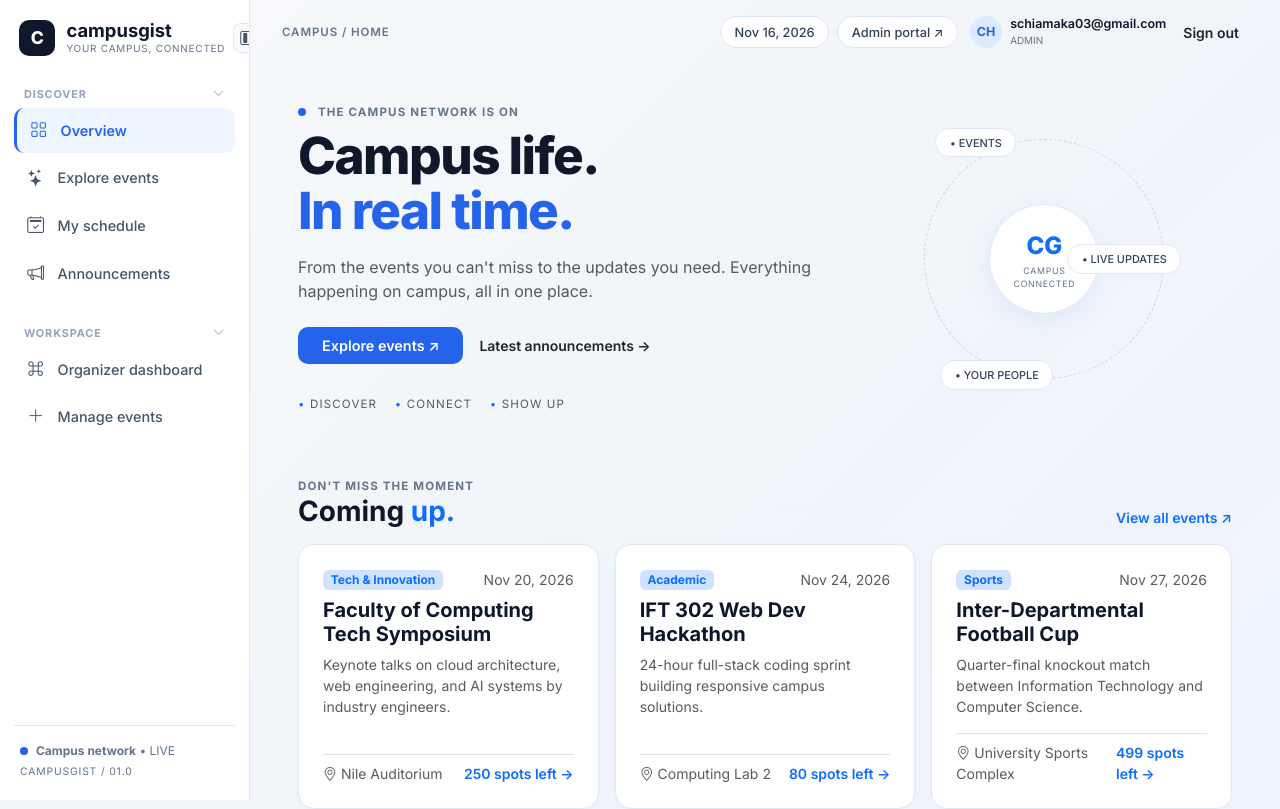
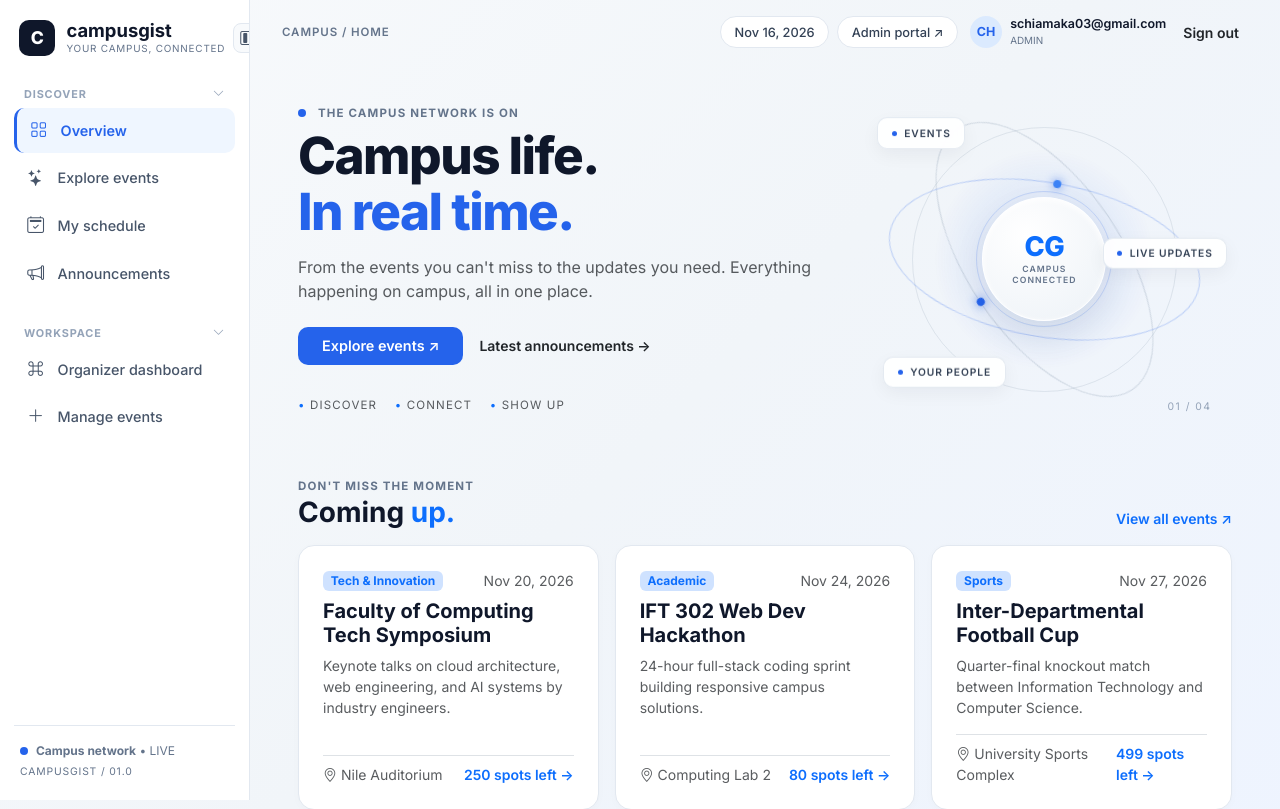
Before and after one commit to CS-O-SC/campusgist-portal, a PHP site: page / in a window 1280 px wide. Shown: the top 809 px of the page. Run offline with PHP 8.4, Linux system fonts and the light colour scheme; a user stored in the database is signed in; data comes from the database, SQL or seed files in the repository.

Commit message:
Add tilted 3D orbiting rings and floating hero cards

```diff
--- a/css/style.css
+++ b/css/style.css
@@ -408,3 +408,174 @@ body {
         padding: 1rem;
     }
 }
+
+/* Tilted 3D Orbit Stage (Overview Hero) */
+.orbit-stage {
+    width: 350px;
+    height: 310px;
+    max-width: 100%;
+    position: relative;
+    margin: 0 auto;
+    display: flex;
+    align-items: center;
+    justify-content: center;
+}
+
+.orbit-glow {
+    position: absolute;
+    width: 220px;
+    height: 220px;
+    border-radius: 50%;
+    background: radial-gradient(circle, rgba(37, 99, 235, 0.16) 0%, rgba(37, 99, 235, 0) 70%);
+    animation: cgPulse 4s ease-in-out infinite;
+    pointer-events: none;
+}
+
+.orbit-circle-outer {
+    position: absolute;
+    width: 265px;
+    height: 265px;
+    border-radius: 50%;
+    border: 1px solid rgba(148, 163, 184, 0.22);
+    pointer-events: none;
+}
+
+/* Tilted Orbital Planes */
+.orbit-plane {
+    position: absolute;
+    width: 315px;
+    height: 155px;
+    display: flex;
+    align-items: center;
+    justify-content: center;
+    pointer-events: none;
+}
+
+.plane-1 {
+    transform: rotate(-28deg);
+}
+
+.plane-2 {
+    transform: rotate(28deg);
+}
+
+/* Full 360-Degree Continuous Spin Inside Each Tilted Plane */
+.orbit-ellipse {
+    width: 100%;
+    height: 100%;
+    border-radius: 50%;
+    border: 1px solid rgba(148, 163, 184, 0.36);
+    position: relative;
+    animation: cgSpinFull 9s linear infinite;
+}
+
+.orbit-ellipse.ellipse-alt {
+    border-color: rgba(37, 99, 235, 0.26);
+    animation: cgSpinReverseFull 12s linear infinite;
+}
+
+.orbit-dot {
+    position: absolute;
+    top: -4px;
+    left: 50%;
+    margin-left: -4px;
+    width: 8px;
+    height: 8px;
+    border-radius: 50%;
+    background: var(--cg-primary);
+    box-shadow: 0 0 10px rgba(37, 99, 235, 0.75);
+}
+
+.orbit-dot.dot-alt {
+    top: auto;
+    bottom: -4px;
+    background: #3b82f6;
+}
+
+/* Thin Blue Halo Around Center Sphere */
+.orbit-halo {
+    position: absolute;
+    width: 140px;
+    height: 140px;
+    border-radius: 50%;
+    border: 1px solid rgba(37, 99, 235, 0.25);
+    animation: cgPulse 3.5s ease-in-out infinite;
+    pointer-events: none;
+    z-index: 1;
+}
+
+.orbit-sphere {
+    width: 124px;
+    height: 124px;
+    border-radius: 50%;
+    background: radial-gradient(circle at 35% 30%, #ffffff 0%, #f1f5f9 75%, #e2e8f0 100%);
+    border: 1px solid rgba(255, 255, 255, 0.95);
+    box-shadow: 0 14px 34px rgba(15, 23, 42, 0.08), inset 0 2px 6px rgba(255, 255, 255, 0.95);
+    display: flex;
+    flex-direction: column;
+    align-items: center;
+    justify-content: center;
+    text-align: center;
+    position: relative;
+    z-index: 2;
+}
+
+/* Floating Cards */
+.orbit-card {
+    position: absolute;
+    background: rgba(255, 255, 255, 0.92);
+    backdrop-filter: blur(6px);
+    border: 1px solid rgba(226, 232, 240, 0.9);
+    border-radius: 10px;
+    padding: 0.45rem 0.85rem;
+    font-size: 0.64rem;
+    font-weight: 600;
+    letter-spacing: 0.09em;
+    color: #334155;
+    display: inline-flex;
+    align-items: center;
+    gap: 0.45rem;
+    box-shadow: 0 6px 18px rgba(15, 23, 42, 0.05);
+    z-index: 3;
+    white-space: nowrap;
+}
+
+.card-float-1 { animation: cgFloat 4s ease-in-out infinite; }
+.card-float-2 { animation: cgFloat 4.6s ease-in-out 0.8s infinite; }
+.card-float-3 { animation: cgFloat 4.2s ease-in-out 1.5s infinite; }
+
+.card-dot {
+    width: 5px;
+    height: 5px;
+    border-radius: 50%;
+    background: var(--cg-primary);
+}
+
+.orbit-index {
+    position: absolute;
+    bottom: 0;
+    right: 8px;
+    font-size: 0.65rem;
+    letter-spacing: 0.14em;
+    color: #94a3b8;
+}
+
+@keyframes cgSpinFull {
+    from { transform: rotate(0deg); }
+    to { transform: rotate(360deg); }
+}
+
+@keyframes cgSpinReverseFull {
+    from { transform: rotate(360deg); }
+    to { transform: rotate(0deg); }
+}
+
+@keyframes cgFloat {
+    0%, 100% { transform: translateY(0px); }
+    50% { transform: translateY(-6px); }
+}
+
+@keyframes cgPulse {
+    0%, 100% { transform: scale(0.96); opacity: 0.75; }
+    50% { transform: scale(1.06); opacity: 1; }
+}
--- a/includes/header.php
+++ b/includes/header.php
@@ -13,7 +13,7 @@ $page_crumb = $page_crumb ?? 'HOME';
     <link href="https://cdn.jsdelivr.net/npm/bootstrap@5.3.3/dist/css/bootstrap.min.css" rel="stylesheet">
     <link href="https://cdn.jsdelivr.net/npm/bootstrap-icons@1.11.3/font/bootstrap-icons.min.css" rel="stylesheet">
     <link href="https://fonts.googleapis.com/css2?family=Inter:wght@400;500;600;700;800&display=swap" rel="stylesheet">
-    <link href="css/style.css" rel="stylesheet">
+    <link href="css/style.css?v=4" rel="stylesheet">
 </head>
 <body>
 <div class="app-wrapper" id="appWrapper">
--- a/index.php
+++ b/index.php
@@ -26,14 +26,36 @@ $upcoming_res = $conn->query($upcoming_sql);
     </div>
 
     <div class="col-lg-5 text-center">
-        <div class="orbit-graphic">
-            <span class="topbar-pill position-absolute" style="top: -12px; left: 10px; font-size: 0.68rem;">&bull; EVENTS</span>
-            <span class="topbar-pill position-absolute" style="right: -18px; font-size: 0.68rem;">&bull; LIVE UPDATES</span>
-            <span class="topbar-pill position-absolute" style="bottom: -12px; left: 15px; font-size: 0.68rem;">&bull; YOUR PEOPLE</span>
-            <div class="orbit-inner">
-                <span class="fw-extrabold fs-4 text-primary" style="font-weight: 800;">CG</span>
-                <span style="font-size: 0.55rem; letter-spacing: 0.08em; color: #64748b;">CAMPUS<br>CONNECTED</span>
+        <div class="orbit-stage">
+            <div class="orbit-glow"></div>
+            <div class="orbit-circle-outer"></div>
+
+            <!-- Tilted Orbital Plane 1 -->
+            <div class="orbit-plane plane-1">
+                <div class="orbit-ellipse">
+                    <span class="orbit-dot"></span>
+                </div>
             </div>
+
+            <!-- Tilted Orbital Plane 2 -->
+            <div class="orbit-plane plane-2">
+                <div class="orbit-ellipse ellipse-alt">
+                    <span class="orbit-dot dot-alt"></span>
+                </div>
+            </div>
+
+            <!-- Floating Feature Cards -->
+            <div class="orbit-card card-float-1" style="top: 18px; left: 8px;"><span class="card-dot"></span> EVENTS</div>
+            <div class="orbit-card card-float-2" style="top: 44%; right: -8px;"><span class="card-dot"></span> LIVE UPDATES</div>
+            <div class="orbit-card card-float-3" style="bottom: 24px; left: 14px;"><span class="card-dot"></span> YOUR PEOPLE</div>
+
+            <!-- Center Sphere + Blue Halo -->
+            <div class="orbit-halo"></div>
+            <div class="orbit-sphere">
+                <span class="text-primary" style="font-weight: 800; font-size: 1.7rem; line-height: 1; letter-spacing: -0.02em;">CG</span>
+                <span style="font-size: 0.54rem; font-weight: 600; letter-spacing: 0.12em; color: #64748b; margin-top: 4px; line-height: 1.25;">CAMPUS<br>CONNECTED</span>
+            </div>
+            <span class="orbit-index">01 / 04</span>
         </div>
     </div>
 </div>
```
